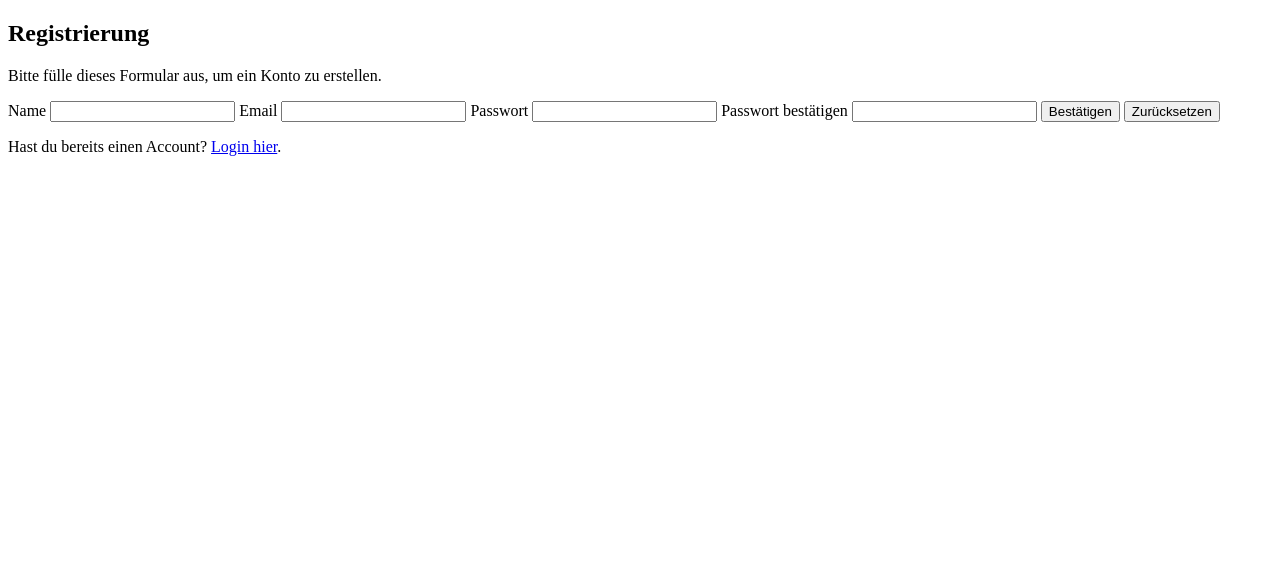
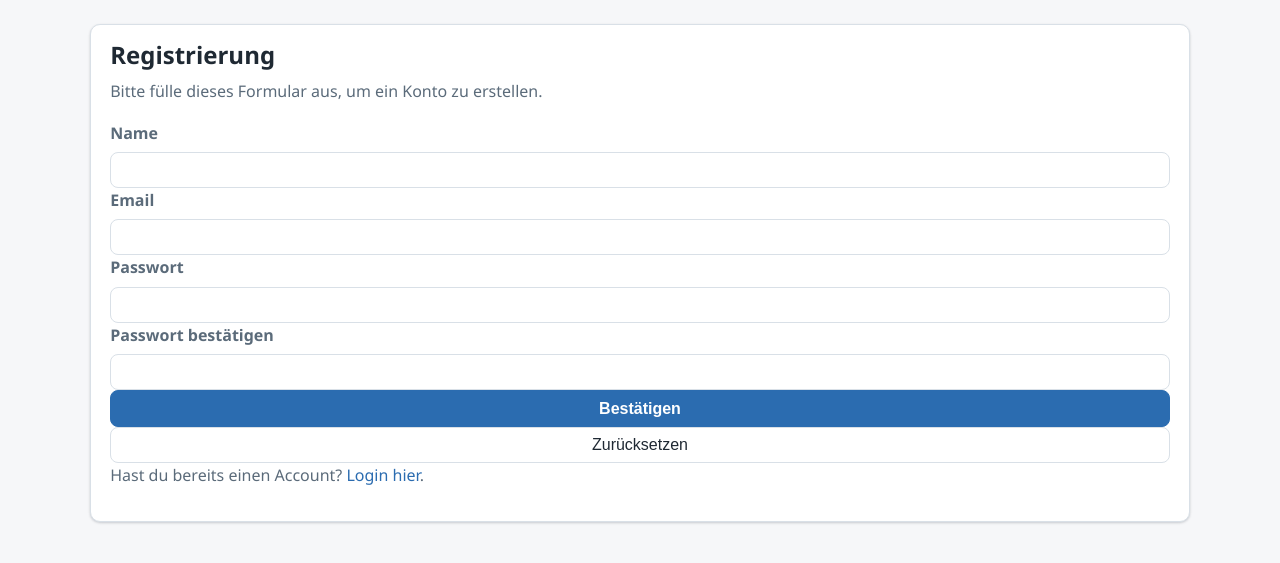
Before and after one commit to Fleecz/MedBuddy, a PHP site: page /register.php in a window 1280 px wide. Shown: the top 563 px of the page. Run offline with PHP 8.4, Linux system fonts and the light colour scheme.

Commit message:
stylesheet integriert

```diff
--- a/eplan.php
+++ b/eplan.php
@@ -107,6 +107,9 @@ if ($resWW) mysqli_free_result($resWW);
 mysqli_stmt_close($stmtWW);
 ?>
 
+<link rel="stylesheet" href="styles.css">
+<div class="container">
+<div class="card">
 <h1>Mein Einnahmeplan</h1>
 
 <p>
@@ -202,3 +205,5 @@ mysqli_stmt_close($stmtWW);
     </ul>
 
 <?php endif; ?>
+</div>
+</div>
--- a/register.php
+++ b/register.php
@@ -73,27 +73,31 @@ if($_SERVER["REQUEST_METHOD"] == "POST"){
 <head>
     <meta charset="UTF-8">
     <title>Registrierung</title>
+    <link rel="stylesheet" href="styles.css">
 </head>
 <body>
+    <div class="container">
+        <div class="card">
             <h2>Registrierung</h2>
             <p>Bitte fülle dieses Formular aus, um ein Konto zu erstellen.</p>
             <form action="<?php echo e($_SERVER["PHP_SELF"]); ?>" method="post">
             <label>Name</label>
-            <input type="text" name="username" <?php echo (!empty($username_err)) ? 'is-invalid' : ''; ?>" value="<?php echo e($username); ?>">
+            <input type="text" name="username" class="<?php echo (!empty($username_err)) ? 'is-invalid' : ''; ?>" value="<?php echo e($username); ?>">
             <span><?php echo $username_err; ?></span>
             <label>Email</label>
-            <input type="email" name="email" <?php echo (!empty($email_err)) ? 'is-invalid' : ''; ?>" value="<?php echo e($email); ?>">
+            <input type="email" name="email" class="<?php echo (!empty($email_err)) ? 'is-invalid' : ''; ?>" value="<?php echo e($email); ?>">
             <span><?php echo $email_err; ?></span>
             <label>Passwort</label>
-            <input type="password" name="password" class="form-control <?php echo (!empty($password_err)) ? 'is-invalid' : ''; ?>" value="<?php echo e($password); ?>">
+            <input type="password" name="password" class="<?php echo (!empty($password_err)) ? 'is-invalid' : ''; ?>" value="<?php echo e($password); ?>">
             <span><?php echo $password_err; ?></span>
             <label>Passwort bestätigen</label>
-            <input type="password" name="confirm_password"<?php echo (!empty($confirm_password_err)) ? 'is-invalid' : ''; ?>" value="<?php echo e($confirm_password); ?>">
+            <input type="password" name="confirm_password" class="<?php echo (!empty($confirm_password_err)) ? 'is-invalid' : ''; ?>" value="<?php echo e($confirm_password); ?>">
             <span><?php echo $confirm_password_err; ?></span>
-            <input type="submit"value="Bestätigen">
-            <input type="reset"value="Zurücksetzen">
+            <input type="submit" value="Bestätigen">
+            <input type="reset" value="Zurücksetzen">
             <p>Hast du bereits einen Account? <a href="login.php">Login hier</a>.</p>
             </form>
         </div>
+    </div>
 </body>
 </html>
```
Also changed, not shown: login.php (+6 -1 lines), med.php (+7 -2 lines), update.php (+6 -1 lines), vertrauenspersonen.php (+6 -2 lines). Lines whose indentation alone changed are shown as unchanged.
